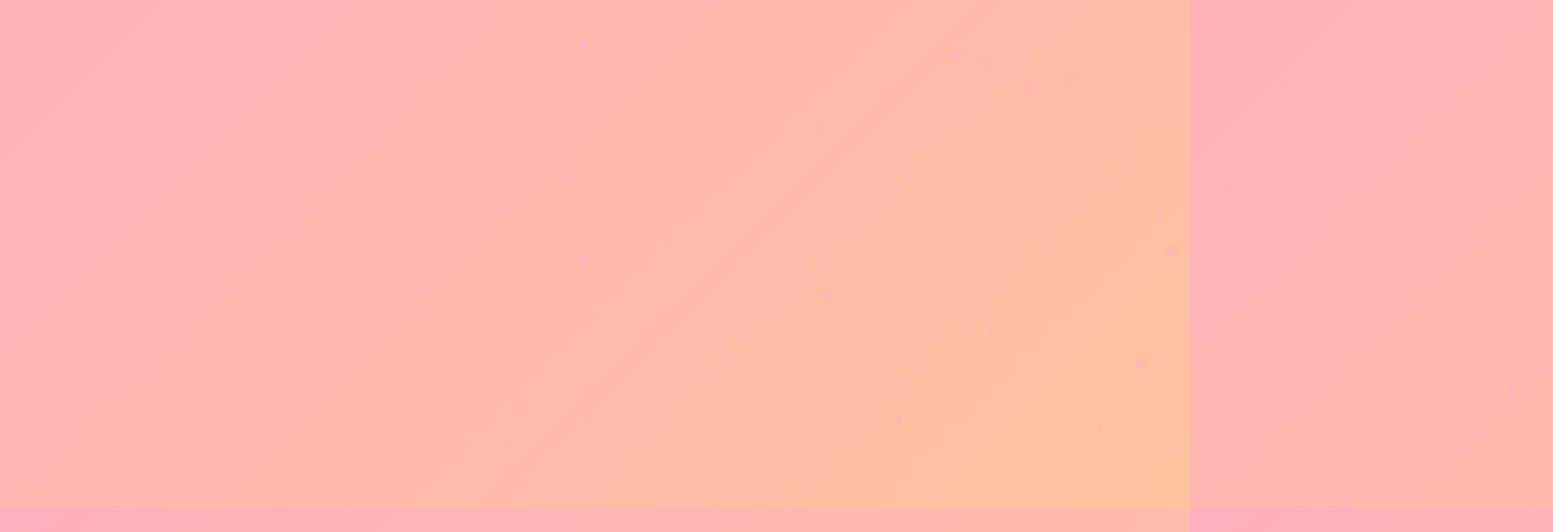
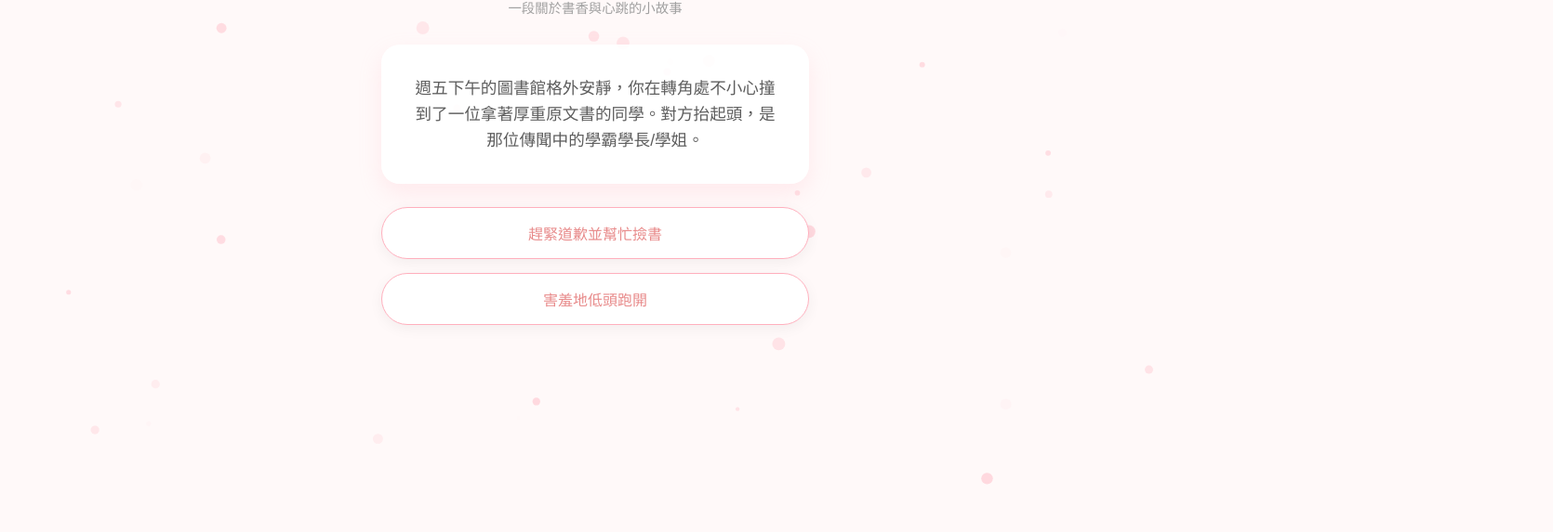
Before and after one commit to D1340995/D1340995.github.io, a plain HTML site: page index.html in a window 1280 px wide. Shown: the part 252-825 px from the top of the page at 93% size, 1670 px wide, since content can reach past the window. After the commit the page ends 800 px from the top, so only its background shows below. Drawn offline with Linux system fonts and the light colour scheme.

Commit message:
Update style.css

```diff
--- a/style.css
+++ b/style.css
@@ -1,8 +1,8 @@
 :root {
-    --primary-pink: #ffafbd;
-    --secondary-pink: #ffc3a0;
-    --text-color: #4a4a4a;
-    --bg-color: #fff9fb;
+    --primary-color: #ffafbd;
+    --secondary-color: #ffc3a0;
+    --text-color: #5d5d5d;
+    --bg-color: #fff9f9;
     --card-bg: rgba(255, 255, 255, 0.9);
 }
 
@@ -10,93 +10,92 @@
     box-sizing: border-box;
     margin: 0;
     padding: 0;
-    font-family: "Microsoft JhengHei", "Apple LiGothic Medium", sans-serif;
+    font-family: "Microsoft JhengHei", sans-serif;
 }
 
 body {
-    background: linear-gradient(135deg, var(--primary-pink), var(--secondary-pink));
-    background-attachment: fixed;
+    background-color: var(--bg-color);
     color: var(--text-color);
     display: flex;
     justify-content: center;
     align-items: center;
     min-height: 100vh;
-    padding: 20px;
+    overflow-x: hidden;
+}
+
+#bgCanvas {
+    position: fixed;
+    top: 0;
+    left: 0;
+    z-index: -1;
 }
 
 .container {
-    width: 100%;
+    width: 90%;
     max-width: 500px;
     text-align: center;
+    padding: 20px;
 }
 
 header h1 {
     font-size: 1.8rem;
-    color: white;
-    text-shadow: 1px 1px 4px rgba(0,0,0,0.1);
+    color: #e88a8a;
     margin-bottom: 10px;
+    text-shadow: 1px 1px 2px rgba(0,0,0,0.05);
 }
 
-header p {
-    color: white;
+.subtitle {
     font-size: 0.9rem;
-    margin-bottom: 20px;
+    margin-bottom: 30px;
+    color: #a0a0a0;
 }
 
-#game-card {
+.card {
     background: var(--card-bg);
     padding: 30px;
     border-radius: 20px;
-    box-shadow: 0 10px 25px rgba(0,0,0,0.1);
-    min-height: 300px;
+    box-shadow: 0 10px 25px rgba(255, 175, 189, 0.2);
+    margin-bottom: 25px;
+    min-height: 150px;
+    display: flex;
+    align-items: center;
+    justify-content: center;
+    line-height: 1.6;
+    font-size: 1.1rem;
+    border: 1px solid rgba(255, 255, 255, 0.5);
+    animation: fadeIn 0.8s ease;
+}
+
+#choice-section {
     display: flex;
     flex-direction: column;
-    justify-content: center;
-    animation: fadeIn 0.8s ease-in-out;
-}
-
-#story-text {
-    font-size: 1.1rem;
-    line-height: 1.6;
-    margin-bottom: 30px;
-    white-space: pre-line;
-}
-
-#options-container {
-    display: flex;
-    flex-direction: column;
-    gap: 12px;
+    gap: 15px;
 }
 
 button {
+    padding: 15px 20px;
+    border: none;
+    border-radius: 50px;
     background: white;
-    border: 2px solid var(--primary-pink);
-    color: var(--text-color);
-    padding: 12px 20px;
-    border-radius: 50px;
+    color: #e88a8a;
+    font-size: 1rem;
     cursor: pointer;
-    font-size: 1rem;
     transition: all 0.3s ease;
+    box-shadow: 0 4px 15px rgba(0,0,0,0.05);
+    border: 1px solid var(--primary-color);
 }
 
 button:hover {
-    background: var(--primary-pink);
+    background: var(--primary-color);
     color: white;
     transform: translateY(-2px);
 }
 
-#restart-area {
+#restart-btn {
     margin-top: 20px;
-}
-
-#restart-btn {
-    background: transparent;
-    border-color: white;
+    background: var(--secondary-color);
     color: white;
-}
-
-#restart-btn:hover {
-    background: rgba(255,255,255,0.2);
+    border: none;
 }
 
 .hidden {
```
